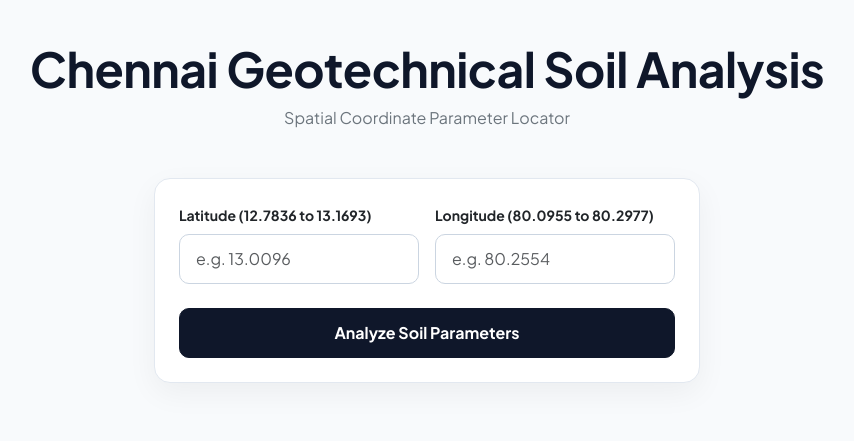
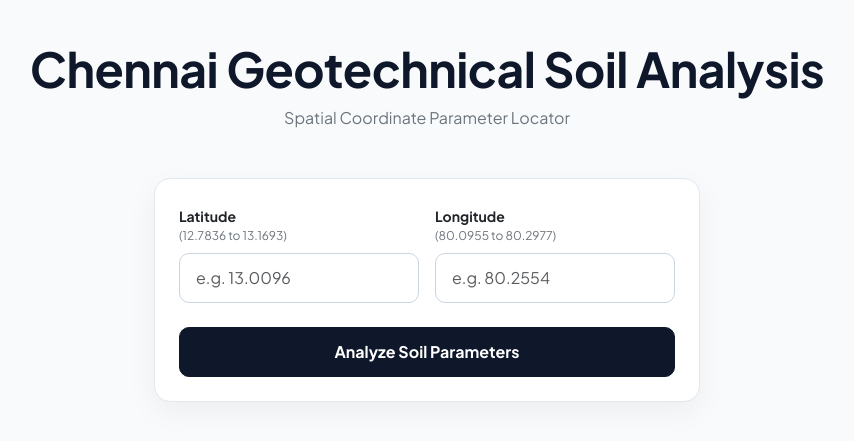
Before and after one commit to KeerthiVasan11411/Geotechnical-Soil-Analysis, a Flask app: page / in a window 1280 px wide. Shown: the top 441 px of the page, without its empty margins (213-1067 px from the left). Run offline with Flask 3, Linux system fonts and the light colour scheme.

Commit message:
Update index.html

```diff
--- a/templates/index.html
+++ b/templates/index.html
@@ -36,6 +36,15 @@
             border: 1px solid var(--border-color);
             border-radius: 16px;
             box-shadow: 0 10px 30px rgba(0, 0, 0, 0.05);
+        }
+
+        /* Fixed Alignment for Form Labels */
+        .form-label-custom {
+            display: flex;
+            flex-direction: column;
+            justify-content: flex-end;
+            min-height: 42px; /* Equalizes label heights across all screen sizes */
+            margin-bottom: 8px;
         }
 
         /* Inverted Black Button */
@@ -147,13 +156,19 @@
             <div class="card card-custom p-4">
                 <form method="POST">
                     <div class="row g-3">
-                        <div class="col-md-6">
-                            <label class="form-label text-dark small fw-bold">Latitude (12.7836 to 13.1693)</label>
-                            <input type="number" step="any" class="form-control form-control-custom" name="latitude" placeholder="e.g. 13.0096" required>
+                        <div class="col-6">
+                            <div class="form-label-custom">
+                                <label class="form-label text-dark small fw-bold mb-0">Latitude</label>
+                                <span class="text-secondary style-range" style="font-size: 0.75rem;">(12.7836 to 13.1693)</span>
+                            </div>
+                            <input type="number" step="any" class="form-control form-control-custom" name="latitude" placeholder="e.g. 13.0096" value="{{ request.form.get('latitude', '') }}" required>
                         </div>
-                        <div class="col-md-6">
-                            <label class="form-label text-dark small fw-bold">Longitude (80.0955 to 80.2977)</label>
-                            <input type="number" step="any" class="form-control form-control-custom" name="longitude" placeholder="e.g. 80.2554" required>
+                        <div class="col-6">
+                            <div class="form-label-custom">
+                                <label class="form-label text-dark small fw-bold mb-0">Longitude</label>
+                                <span class="text-secondary style-range" style="font-size: 0.75rem;">(80.0955 to 80.2977)</span>
+                            </div>
+                            <input type="number" step="any" class="form-control form-control-custom" name="longitude" placeholder="e.g. 80.2554" value="{{ request.form.get('longitude', '') }}" required>
                         </div>
                     </div>
                     <button type="submit" class="btn btn-custom w-100 mt-4">Analyze Soil Parameters</button>
```
